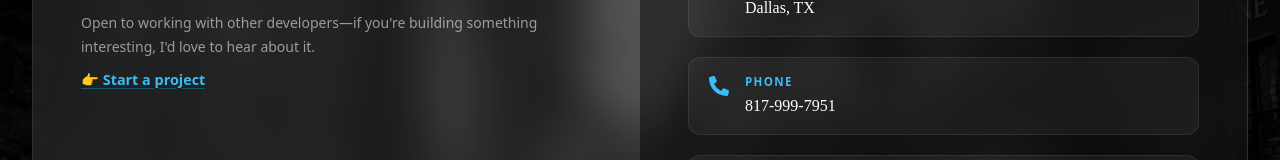
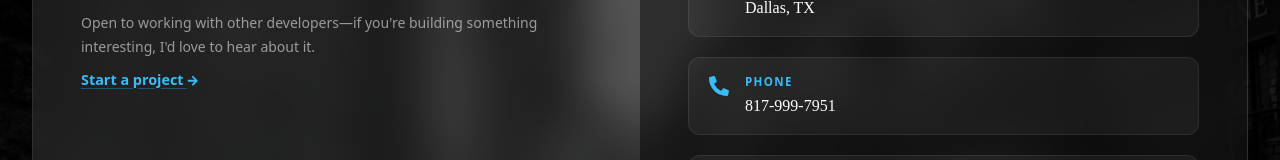
Before and after one commit to FelipeCantu/FelipePortfolio, a React (Create React App) app: page /contact in a window 1280 px wide. Shown: the part 311-471 px from the top of the page. Built offline with nearby package versions, Linux system fonts and the light colour scheme.

Commit message:
thumbsup

```diff
--- a/src/components/Contact.jsx
+++ b/src/components/Contact.jsx
@@ -2,7 +2,7 @@ import React from 'react';
 import styled from 'styled-components';
 import { Link } from 'react-router-dom';
 import Form from '../components/Form';
-import { FaGithub, FaLinkedin, FaInstagram, FaMapPin, FaPhoneAlt, FaFacebook } from "react-icons/fa";
+import { FaGithub, FaLinkedin, FaInstagram, FaMapPin, FaPhoneAlt, FaFacebook, FaArrowRight } from "react-icons/fa";
 import { MdEmail } from 'react-icons/md';
 import { Helmet } from 'react-helmet-async';
 
@@ -86,7 +86,7 @@ function Contact() {
                     Open to working with other developers—if you're building something interesting, I'd love to hear about it.
                   </CollabNote>
                   <StartProjectNote>
-                    <StartProjectLink to="/get-started">👉 Start a project</StartProjectLink>
+                    <StartProjectLink to="/get-started">Start a project <FaArrowRight style={{ display: 'inline', verticalAlign: 'middle', fontSize: '0.8em' }} /></StartProjectLink>
                   </StartProjectNote>
                 </CollabBlock>
               </FormHeader>
```
